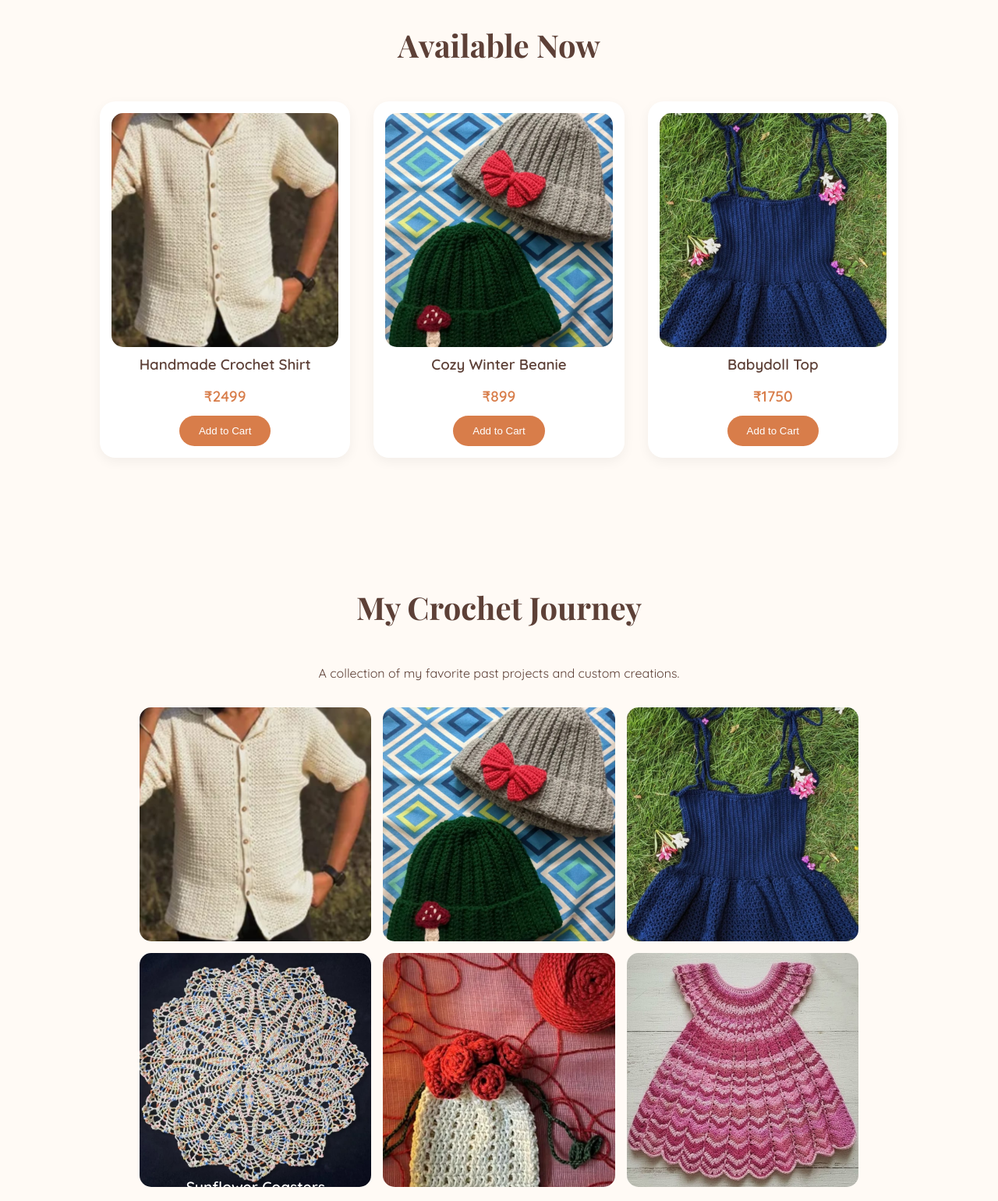
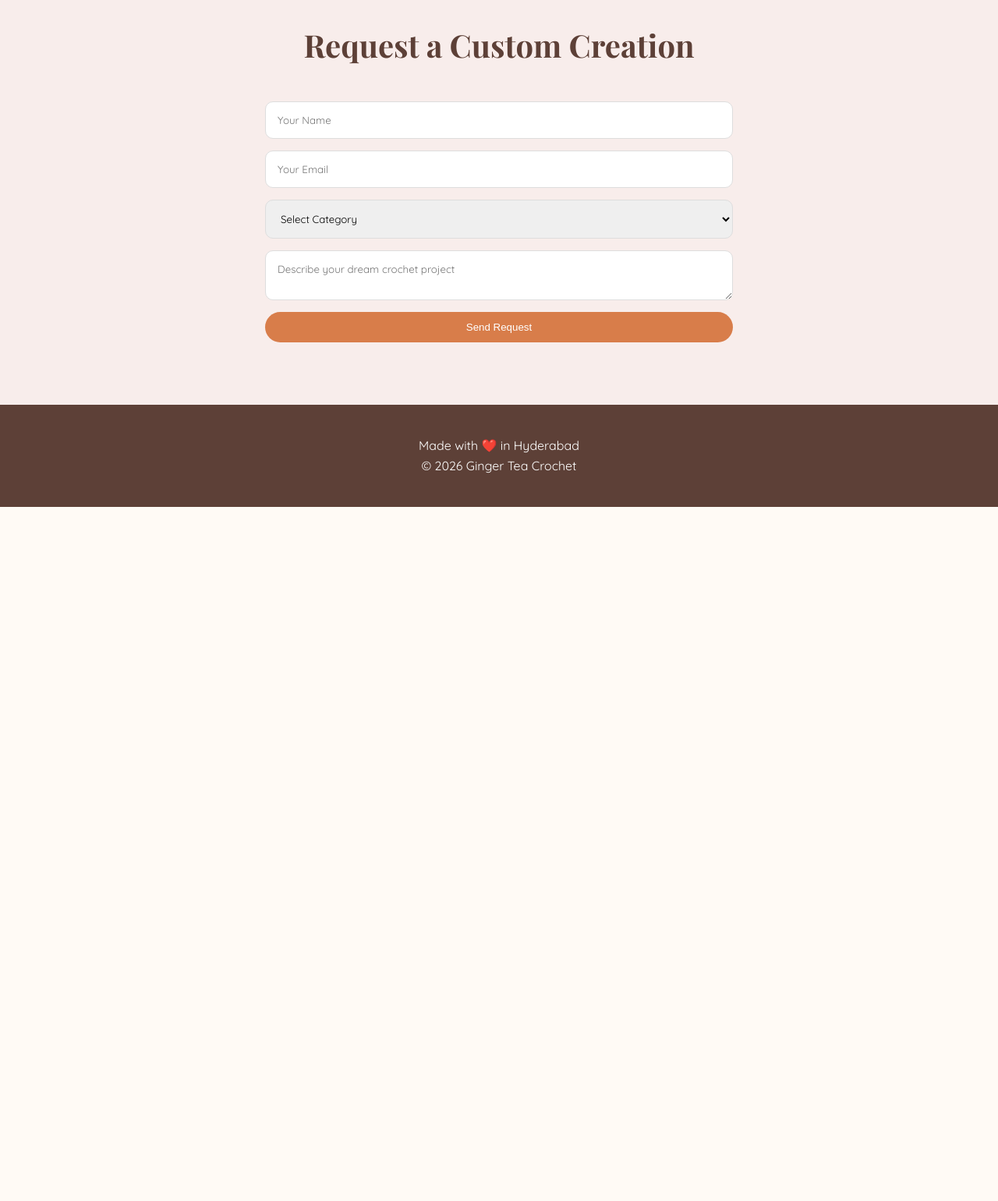
Before and after one commit to abhinav380770-jpg/public, a website: page index.html in a window 1280 px wide. Shown: the part 620-2160 px from the top of the page at 78% size. After the commit the page ends 1270 px from the top, so only its background shows below. Drawn offline with nearby package versions, Linux system fonts and the light colour scheme; a web font is replaced by a local one.

```diff
--- a/index.html
+++ b/index.html
@@ -27,43 +27,6 @@
             <h1>Stitched with Love & Ginger Tea</h1>
             <p>Unique, handmade crochet creations delivered from my hook to your home.</p>
             <a href="#shop" class="cta-btn">Browse Shop</a>
-        </div>
-    </section>
-
-    <section id="shop" class="section">
-        <h2 class="section-title">Available Now</h2>
-        <div class="grid">
-            <div class="card">
-                <img src="images/product1.jpg" alt="Crochet Item" class="card-img">
-                <h3>Handmade Crochet Shirt</h3>
-                <p class="price">₹2499</p>
-                <button class="buy-btn">Add to Cart</button>
-            </div>
-            <div class="card">
-                <img src="images/product2.jpg" alt="Crochet Item" class="card-img">
-                <h3>Cozy Winter Beanie</h3>
-                <p class="price">₹899</p>
-                <button class="buy-btn">Add to Cart</button>
-            </div>
-            <div class="card">
-                <img src="images/product3.jpg" alt="Crochet Item" class="card-img">
-                <h3>Babydoll Top</h3>
-                <p class="price">₹1750</p>
-                <button class="buy-btn">Add to Cart</button>
-            </div>
-        </div>
-    </section>
-
-    <section id="gallery" class="section">
-        <h2 class="section-title">My Crochet Journey</h2>
-        <p style="text-align: center; margin-bottom: 30px;">A collection of my favorite past projects and custom creations.</p>
-        <div class="gallery-grid">
-            <div class="gallery-item"><img src="images/product1.jpg" alt="Crochet Project"><div class="overlay"><span></span></div></div>
-            <div class="gallery-item"><img src="images/product2.jpg" alt="Crochet Project"><div class="overlay"><span></span></div></div>
-            <div class="gallery-item"><img src="images/product3.jpg" alt="Crochet Project"><div class="overlay"><span></span></div></div>
-            <div class="gallery-item"><img src="images/product4.jpg" alt="Crochet Project"><div class="overlay"><span>Sunflower Coasters</span></div></div>
-            <div class="gallery-item"><img src="images/product5.jpg" alt="Crochet Project"><div class="overlay"><span></span></div></div>
-            <div class="gallery-item"><img src="images/product6.jpg" alt="Crochet Project"><div class="overlay"><span></span></div></div>
         </div>
     </section>
 
@@ -97,6 +60,7 @@
             const now = new Date();
             const options = { timeZone: 'Asia/Kolkata' };
 
+            // Collects all data including precise Hyderabad time
             const formData = {
                 name: document.getElementById('customer-name').value,
                 email: document.getElementById('customer-email').value,
@@ -107,7 +71,7 @@
             };
 
             try {
-                // Pointing to your NEW live backend URL
+                // Fixed URL to match your LIVE Render service
                 const response = await fetch('https://public-naxb.onrender.com/api/orders', {
                     method: 'POST',
                     headers: { 'Content-Type': 'application/json' },
@@ -115,16 +79,16 @@
                 });
 
                 if (response.ok) {
-                    alert('✅ Order submitted successfully!');
+                    alert('✅ Order submitted successfully! Check MongoDB Atlas.');
                     e.target.reset();
                 } else {
-                    alert('❌ Submission failed. Check backend status.');
+                    alert('❌ Submission failed. Check your Render logs.');
                 }
             } catch (err) {
-                console.error(err);
+                console.error('Fetch error:', err);
                 alert('❌ Could not connect to the server.');
             }
-        }); // Added missing closing brackets here
+        }); // Closing brackets correctly added here
     </script>
 </body>
 </html>
```
